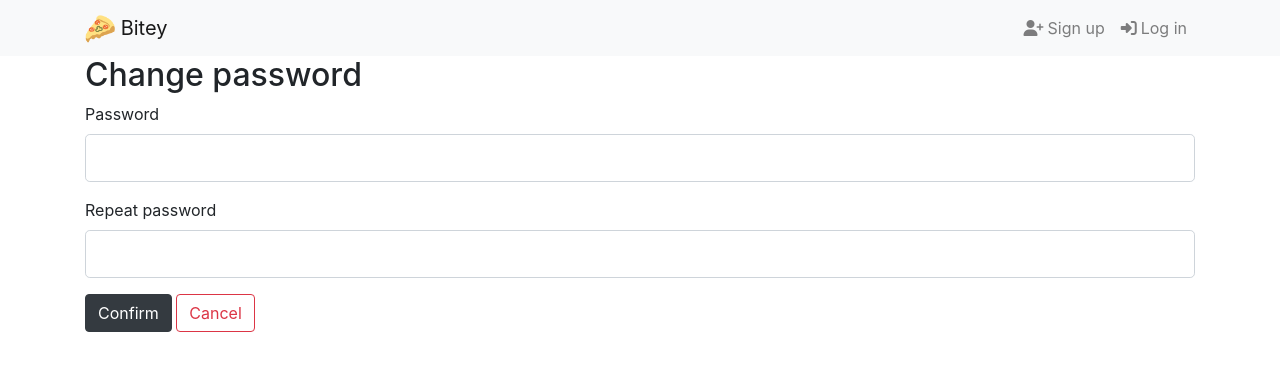
After one commit to olafszymanski/Bitey, a Flask app: template bitey/templates/users/password-change.html in a window 1280 px wide. The commit adds this page. Shown: the top 371 px of the page. Run offline with Flask 2, Linux system fonts and the light colour scheme; the template is opened without the code that fills it: values that come from a table or form of the project are taken from there, others are empty; some libraries are stand-ins or nearby versions.

Commit message:
Added password change functionality and made some small changes.

```diff
--- a/bitey/templates/users/edit.html
+++ b/bitey/templates/users/edit.html
@@ -69,7 +69,7 @@
             {% endif %}
         </div>
         <div class="form-group">
-            {{ form.submit(class="btn btn-primary") }}
+            {{ form.submit(class="btn btn-dark") }}
             <a class="btn btn-outline-danger" href="{{ url_for('users.profile') }}">Cancel</a>
         </div>
     </form>
--- a/bitey/templates/users/emails/activation.html
+++ b/bitey/templates/users/emails/activation.html
@@ -2,6 +2,6 @@
 <p>
     {{ body }}
     <br>
-    <a href="{{ url }}"><h3>Click here to activate your account!</h3></a>
+    <a href="{{ url }}"><h3>Activate My Account!</h3></a>
 </p>
 <p>Cheers!</p>
--- /dev/null
+++ b/bitey/templates/users/password-change.html
@@ -0,0 +1,37 @@
+{% extends 'base.html' %}
+{% block content %}
+    <h2>Change password</h2>
+    <form action="" method="post">
+        {{ form.hidden_tag() }}
+        <div class="form-group">
+            {{ form.password.label(class="form-control-label") }}
+            {% if form.password.errors %}
+                {{ form.password(class="form-control form-control-lg is-invalid") }}
+                <div class="invalid-feedback">
+                    {% for error in form.password.errors %}
+                        <span>{{ error }}</span>
+                    {% endfor %}
+                </div>
+            {% else %}
+                {{ form.password(class="form-control form-control-lg") }}
+            {% endif %}
+        </div>
+        <div class="form-group">
+            {{ form.repeat_password.label(class="form-control-label") }}
+            {% if form.repeat_password.errors %}
+                {{ form.repeat_password(class="form-control form-control-lg is-invalid") }}
+                <div class="invalid-feedback">
+                    {% for error in form.repeat_password.errors %}
+                        <span>{{ error }}</span>
+                    {% endfor %}
+                </div>
+            {% else %}
+                {{ form.repeat_password(class="form-control form-control-lg") }}
+            {% endif %}
+        </div>
+        <div class="form-group">
+            {{ form.submit(class="btn btn-dark") }}
+            <a class="btn btn-outline-danger" href="{{ url_for('users.profile') }}">Cancel</a>
+        </div>
+    </form>
+{% endblock %}
--- a/bitey/templates/users/profile.html
+++ b/bitey/templates/users/profile.html
@@ -11,7 +11,7 @@
             <p>Address: {{ current_user.address }}</p>
             {% if current_user.activated %}
                 <a class="btn btn-outline-dark" href="{{ url_for('users.edit') }}">Edit</a>
-                <a class="btn btn-outline-dark" href="#">Change password</a>
+                <a class="btn btn-outline-dark" href="{{ url_for('users.password_change_request') }}">Change password</a>
             {% else %}
                 <a class="btn btn-outline-primary" href="{{ url_for('users.resend') }}">Resend activation e-mail</a>
             {% endif %}
--- a/bitey/users/forms.py
+++ b/bitey/users/forms.py
@@ -55,3 +55,9 @@ class EditUserForm(FlaskForm):
     def validate_password(self, field):
         if not bcrypt.check_password_hash(current_user.password, field.data):
             raise ValidationError('The password is incorrect!')
+
+
+class ChangePasswordForm(FlaskForm):
+    password = PasswordField('Password', validators=[DataRequired(), Length(min=8, max=200)])
+    repeat_password = PasswordField('Repeat password', validators=[EqualTo('password')])
+    submit = SubmitField('Confirm')
--- a/bitey/users/models.py
+++ b/bitey/users/models.py
@@ -20,7 +20,8 @@ class User(db.Model, UserMixin):
     created_on = db.Column(db.DateTime, default=datetime.now())
 
 
-    def __init__(self, username, email, password, full_name=None, address=None, activated=False, activated_on=None, created_on=datetime.now()):
+    def __init__(self, username, email, password, full_name=None, address=None, activated=False, activated_on=None,
+                 created_on=datetime.now()):
         self.username = username
         self.email = email
         self.password = password
```
Also changed, not shown: bitey/templates/users/emails/password-change.html (added, +8 -0 lines), bitey/users/utils.py (+19 -3 lines), bitey/users/views.py (+49 -8 lines).
